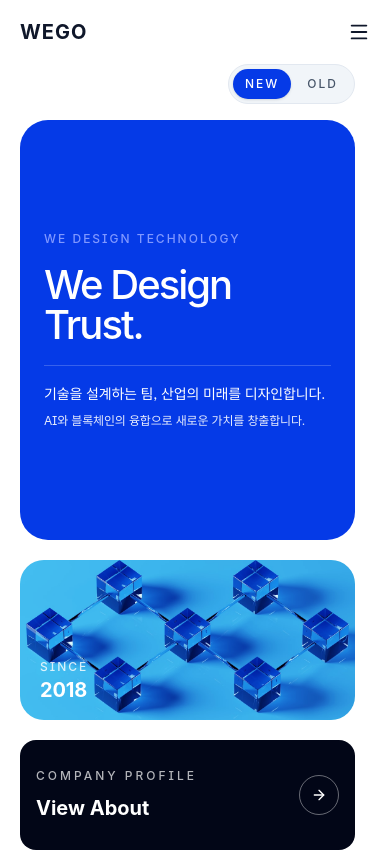
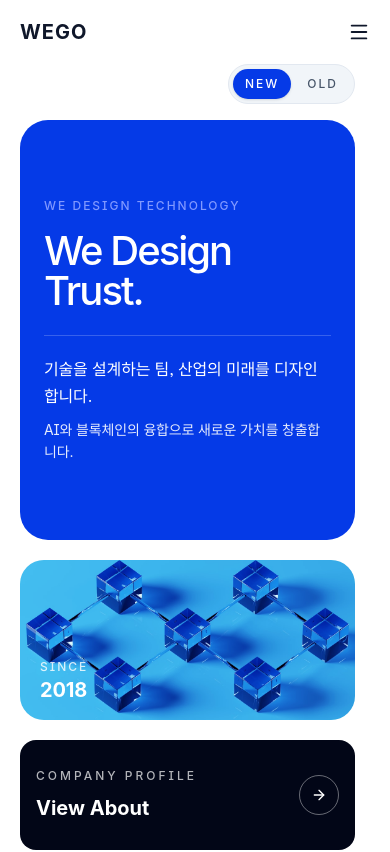
Before and after one commit to willji1096/wego-company, a Next.js app: page / in a window 390 px wide. Shown: the top 852 px of the page. Built offline with nearby package versions, Linux system fonts and the light colour scheme; a web font is replaced by a local one.

Commit message:
fix(hero): bump mobile subtitle text 14/12px → 16/14px for readability

```diff
--- a/components/sections/home/Hero.tsx
+++ b/components/sections/home/Hero.tsx
@@ -278,12 +278,12 @@ function NewHero() {
             initial={{ opacity: 0, y: 12 }}
             animate={{ opacity: 1, y: 0 }}
             transition={{ duration: 0.8, delay: 1.1 }}
-            className="mt-5 md:mt-12 pt-4 md:pt-10 border-t border-white/20 text-white space-y-1.5"
+            className="mt-6 md:mt-12 pt-5 md:pt-10 border-t border-white/20 text-white space-y-2"
           >
-            <p className="text-[14px] md:text-[20px] leading-[1.7]">
+            <p className="text-[16px] md:text-[20px] leading-[1.7]">
               기술을 설계하는 팀, 산업의 미래를 디자인합니다.
             </p>
-            <p className="text-[12px] md:text-[16px] leading-[1.5] text-white/90">
+            <p className="text-[14px] md:text-[16px] leading-[1.6] text-white/90">
               AI와 블록체인의 융합으로 새로운 가치를 창출합니다.
             </p>
           </motion.div>
```
